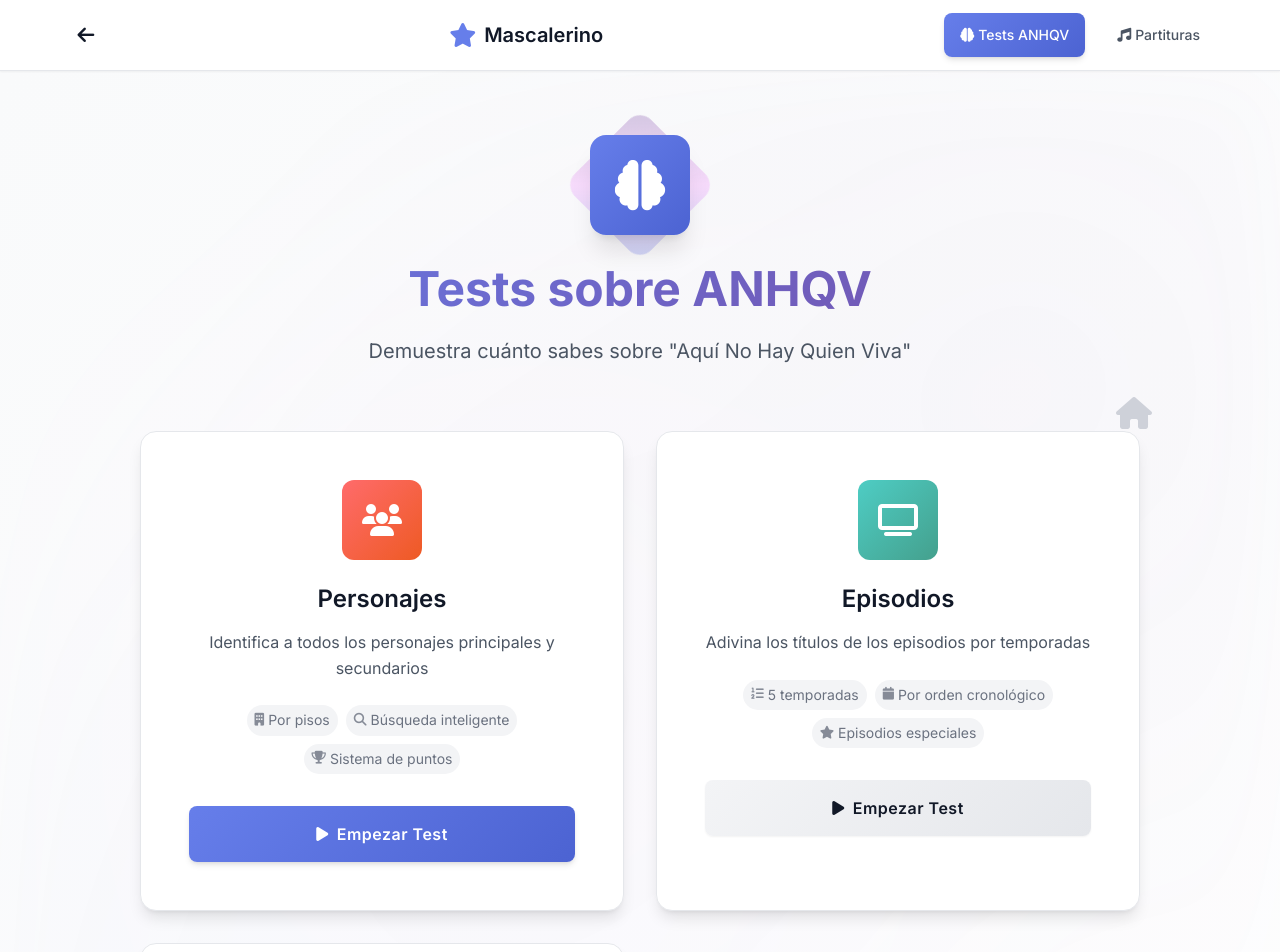
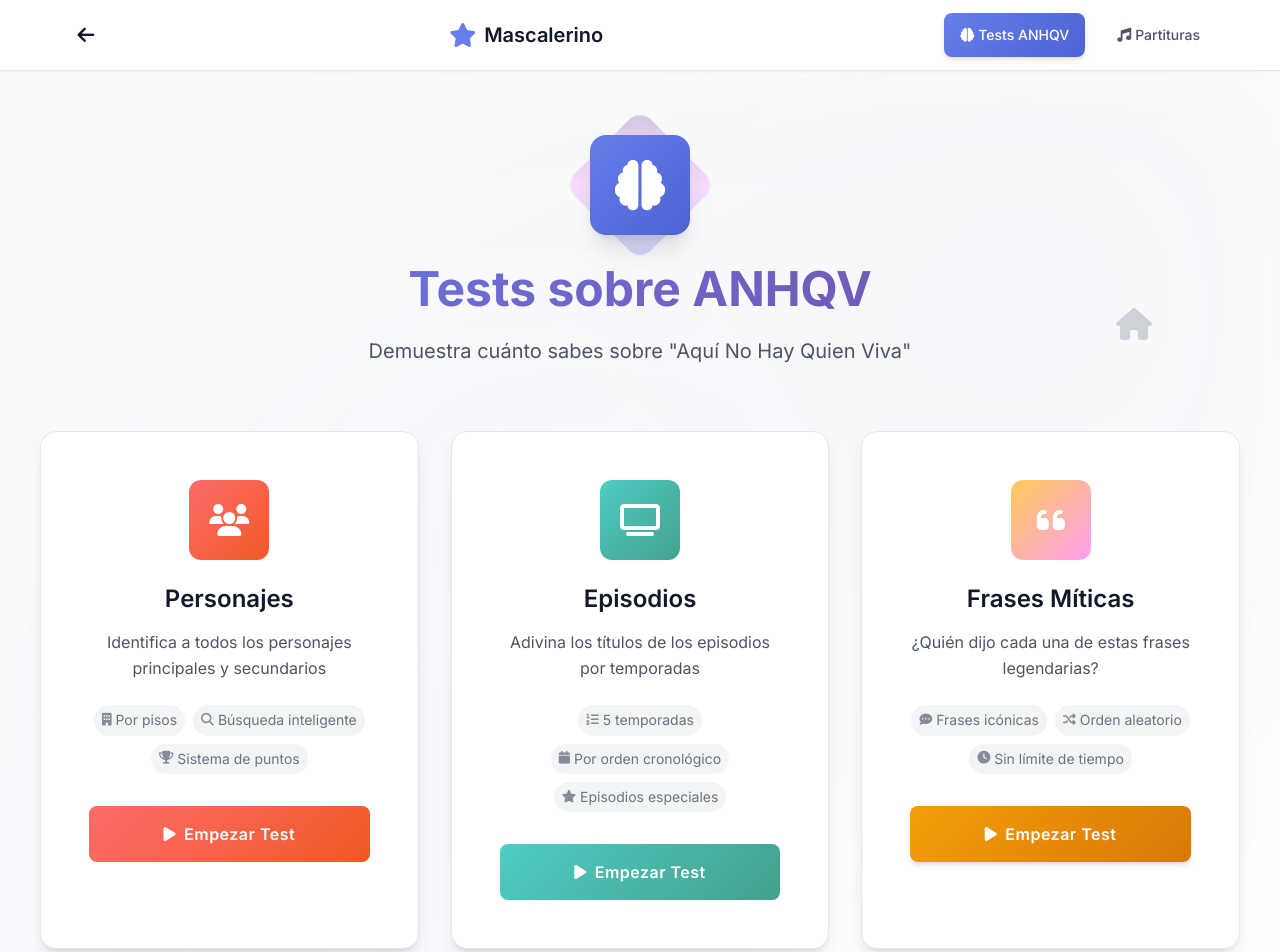
Before and after one commit to Mascalerino/app-tallon, an Angular app: page /quiz-tv-shows in a window 1280 px wide. Shown: the top 952 px of the page. Built offline with nearby package versions, Linux system fonts and the light colour scheme.

Commit message:
feat: Añadir botones modernos para personajes y episodios con estilos personalizados

```diff
--- a/src/app/pages/quiz-tv-shows/quiz-tv-shows.component.css
+++ b/src/app/pages/quiz-tv-shows/quiz-tv-shows.component.css
@@ -81,6 +81,14 @@
   gap: var(--space-xl);
   max-width: 1000px;
   margin: 0 auto var(--space-3xl);
+}
+
+/* Para PC - 3 cajas en una sola línea */
+@media (min-width: 1024px) {
+  .quiz-options-grid {
+    grid-template-columns: repeat(3, 1fr);
+    max-width: 1200px;
+  }
 }
 
 .quiz-option-card {
@@ -196,6 +204,34 @@
   font-weight: 600;
   letter-spacing: 0.5px;
   margin-top: auto;
+}
+
+/* Botón especial para personajes que combine con el ícono rojo-naranja */
+.btn-characters-modern {
+  background: linear-gradient(135deg, #ff6b6b 0%, #ee5a24 100%);
+  color: white;
+  border: none;
+}
+
+.btn-characters-modern:hover {
+  background: linear-gradient(135deg, #ee5a24 0%, #ff6b6b 100%);
+  color: white;
+  transform: translateY(-2px);
+  box-shadow: 0 8px 25px rgba(255, 107, 107, 0.3);
+}
+
+/* Botón especial para episodios que combine con el ícono teal */
+.btn-episodes-modern {
+  background: linear-gradient(135deg, #4ecdc4 0%, #44a08d 100%);
+  color: white;
+  border: none;
+}
+
+.btn-episodes-modern:hover {
+  background: linear-gradient(135deg, #44a08d 0%, #4ecdc4 100%);
+  color: white;
+  transform: translateY(-2px);
+  box-shadow: 0 8px 25px rgba(68, 160, 141, 0.3);
 }
 
 /* Stats Section */
--- a/src/app/pages/quiz-tv-shows/quiz-tv-shows.component.html
+++ b/src/app/pages/quiz-tv-shows/quiz-tv-shows.component.html
@@ -30,7 +30,7 @@
             </ul>
           </div>
           <button
-            class="btn btn-modern btn-primary-modern w-full quiz-option-btn"
+            class="btn btn-modern btn-characters-modern w-full quiz-option-btn"
             routerLink="characters"
           >
             <i class="fas fa-play"></i>
@@ -54,7 +54,7 @@
             </ul>
           </div>
           <button
-            class="btn btn-modern btn-secondary-modern w-full quiz-option-btn"
+            class="btn btn-modern btn-episodes-modern w-full quiz-option-btn"
             routerLink="episodes"
           >
             <i class="fas fa-play"></i>
```
